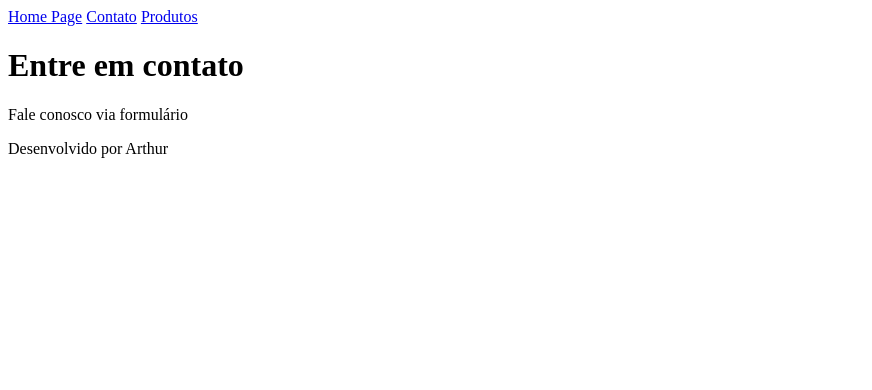
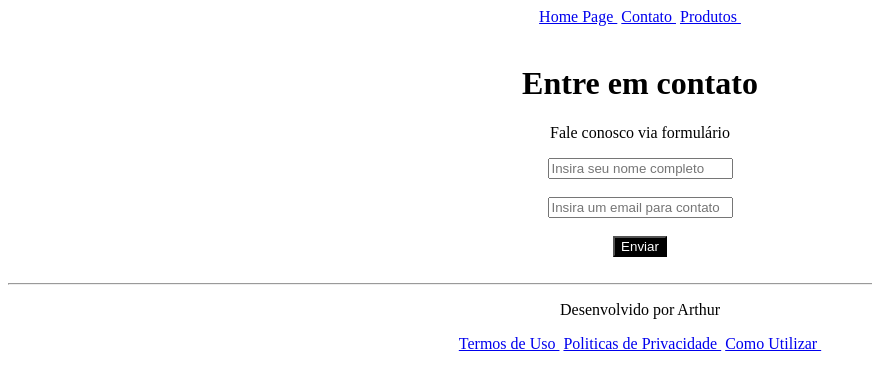
Before and after one commit to ArthurSilvaVieira/projeto_lp3, a Flask app: page /contato in a window 1280 px wide. Shown: the top 390 px of the page, without its empty margins (0-872 px from the left). Run offline with Flask 3, Linux system fonts and the light colour scheme.

Commit message:
envio atrasado

```diff
--- a/projeto_lp3/app.py
+++ b/projeto_lp3/app.py
@@ -26,9 +26,9 @@ def contato():
 @app.route("/produtos")
 def produtos():
     lista_produtos = [
-        {"nome": "Coca-cola", "descricao":"Mata a sede"},
-        {"nome": "Doritos", "descricao":"Suja a mão"},
-        {"nome": "Chocolote", "descricao":"Bom"},
+        {"nome": "Jacaré de Papo Amarelo", "descricao":"Pet médio, filhote", "imagem": "https://agorarn.com.br/files/uploads/2022/04/get-3-e1650037372308.jpg"},
+        {"nome": "Jacaré Açu", "descricao":"Pet grande, filhote", "imagem": "https://c8.alamy.com/comp/MBYKBT/a-baby-caiman-caught-and-presented-by-a-keeper-in-the-amazon-rainforest-tambopata-national-reserve-puerto-maldonado-peru-MBYKBT.jpg"},
+        {"nome": "Jacaretinga", "descricao":"Pet pequeno, filhote", "imagem": "https://www.mundoecologia.com.br/wp-content/uploads/2019/08/Filhote-de-Jacaretinga.jpg"},
     ]
     return render_template("produtos.html", produtos = lista_produtos)
 
--- a/templates/base-documento.html
+++ b/templates/base-documento.html
@@ -12,9 +12,9 @@
     {% endblock %}
 <br>
 </div>
-
+<br>
 <div style="text-align:justify">
-    <p>Lorem ipsum dolor sit amet consectetur adipisicing elit. At ratione fugiat a officia eveniet facilis, expedita perferendis minima soluta nemo possimus quo odio rem ad repudiandae necessitatibus autem nam atque!</p>
+    <p style="text-align:center">Lorem ipsum dolor sit amet consectetur adipisicing elit. At ratione fugiat a officia eveniet facilis, expedita perferendis minima soluta nemo possimus quo odio rem ad repudiandae necessitatibus autem nam atque!</p>
 </div>
 
 </body>
--- a/templates/base.html
+++ b/templates/base.html
@@ -6,18 +6,25 @@
     <meta name="viewport" content="width=device-width, initial-scale=1.0">
     <title>{% block title %}{% endblock %}</title>
 </head>
-<body>
+<body style = "text-align: center">
     <nav>
-        <a href="/">Home Page</a>
-        <a href="/contato">Contato</a>
-        <a href="/produtos">Produtos</a>
+        <a href="/">Home Page&nbsp;</a>
+        <a href="/contato">Contato&nbsp;</a>
+        <a href="/produtos">Produtos&nbsp;</a>
     </nav>
-
+    <br>
     {% block content %}
     {% endblock %}
+    <br>
 
     <footer>
+        <hr>
         <p>Desenvolvido por Arthur</p>
+        <nav>
+            <a href="/termos-de-uso">Termos de Uso&nbsp;</a>
+            <a href="/politicas-de-privacidade">Politicas de Privacidade&nbsp;</a>
+            <a href="/como-utilizar">Como Utilizar&nbsp;</a>
+        </nav>
     </footer>
 </body>
 </html>
--- a/templates/contato.html
+++ b/templates/contato.html
@@ -5,4 +5,9 @@
 {% block content %}
 <h1>Entre em contato</h1>
 <p>Fale conosco via formulário</p>
+<form>
+    <input type="text" placeholder="Insira seu nome completo" width="300px" required> <br> <br>
+    <input type="text" placeholder="Insira um email para contato" width="300px" required><br> <br>
+    <button type="submit" width="300px" style="color:white; background-color: black;"> Enviar </button>
+</form>
 {% endblock %}
--- a/templates/home.html
+++ b/templates/home.html
@@ -3,6 +3,7 @@
 {% block title %}Home Page{% endblock %}
 
 {% block content %}
-<h1>Bem vindo ao Site</h1>
+<h1>Home</h1>
+<img src = https://www.otempo.com.br/content/dam/otempo/editorias/mundo/2022/8/mundo-jacare-animal-de-estimacao-pet-video-1708972563.jpeg>
 <p>Lorem ipsum dolor sit, amet consectetur adipisicing elit. Saepe dignissimos est dolorum commodi recusandae! Mollitia suscipit animi dolorem sed voluptates perspiciatis consequatur, quos unde et, numquam dolor odit eius commodi?</p>
 {% endblock %}
--- a/templates/produtos.html
+++ b/templates/produtos.html
@@ -8,6 +8,7 @@
 <p>Confira os produtos</p>
 
 {% for produto in produtos %}
+<img src ={{produto.imagem}} width="500px">
 <h2>{{produto.nome}}</h2>
 <p>{{produto.descricao}}</p>
 {% endfor %}
```
